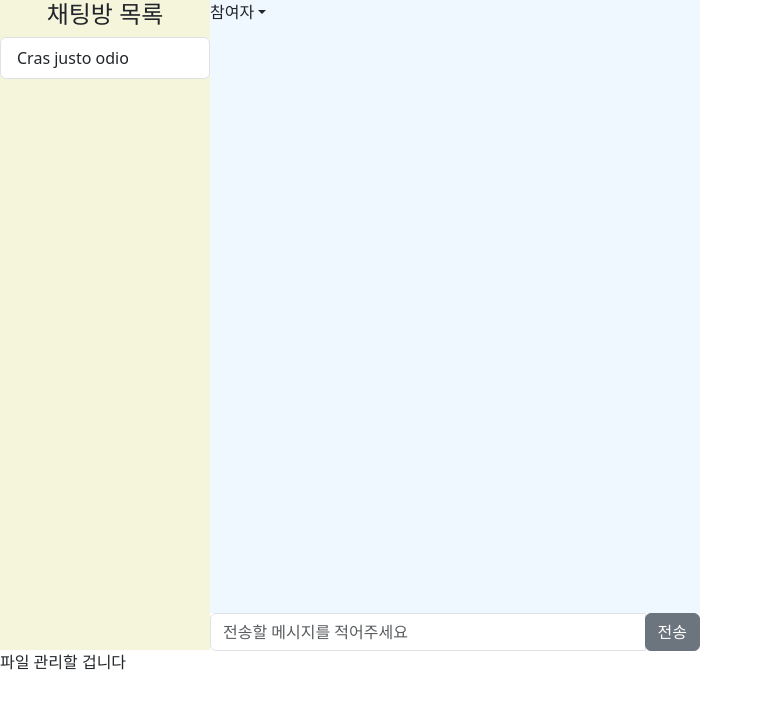
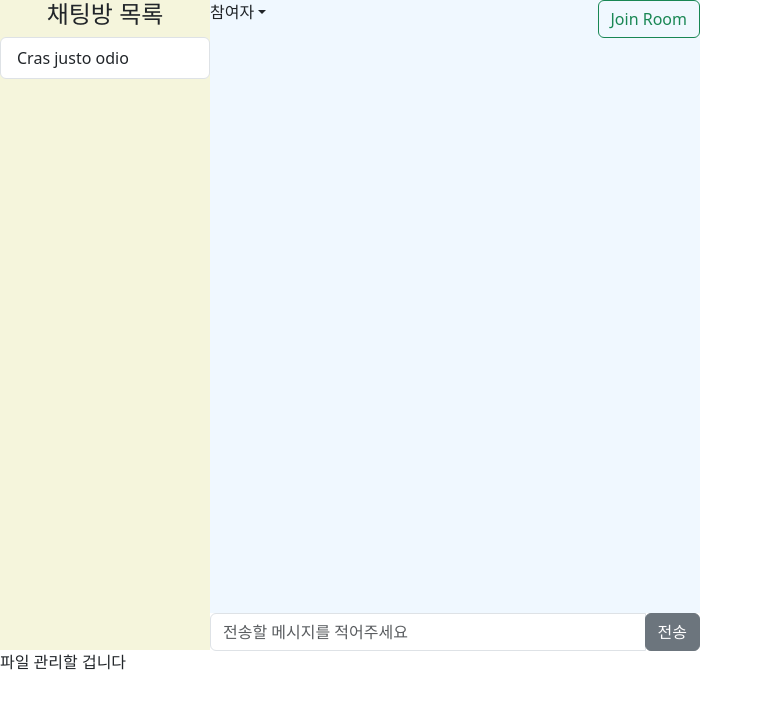
Before and after one commit to Nahee-Park/server-study, a React (Create React App) app in the folder self_chat_filesystem/client/: page / in a window 1280 px wide. Shown: the top 708 px of the page, without its empty margins (0-763 px from the left). Built offline with nearby package versions, Linux system fonts and the light colour scheme.

Commit message:
feat: 참여자 목록, 새로운 채팅방 퍼블리싱

```diff
--- a/self_chat_filesystem/client/src/workspace/Chat.js
+++ b/self_chat_filesystem/client/src/workspace/Chat.js
@@ -32,16 +32,24 @@ function Chat() {
         </Styled.ChatRooms>
         <Styled.ChatSpace>
           <Styled.ChatBoxes>
+            <div className="chat__btns">
               <UncontrolledDropdown inNavbar>
                 <DropdownToggle nav caret>
                   참여자
                 </DropdownToggle>
                 <DropdownMenu right>
+                  {/* map돌릴 건데 디폴트는 admin */}
                   <DropdownItem>참여자1</DropdownItem>
                   <DropdownItem>참여자2</DropdownItem>
                 </DropdownMenu>
               </UncontrolledDropdown>
+              <Button outline color="success">
+                Join Room
+              </Button>
+            </div>
+            <div className="chat__contents">
               {/* 메시지 내용 들어오면 map시킬 것 */}
+            </div>
           </Styled.ChatBoxes>
           <InputGroup>
             <Input placeholder="전송할 메시지를 적어주세요" />
@@ -84,6 +92,15 @@ const Styled = {
   `,
   ChatSpace: styled.div`
     width: 70%;
+    .chat {
+      &__btns {
+        display: flex;
+        justify-content: space-between;
+      }
+      &__contents {
+        height: 95%;
+      }
+    }
   `,
   ChatBoxes: styled.div`
     height: 613px;
```
Lines whose indentation alone changed are shown as unchanged.
